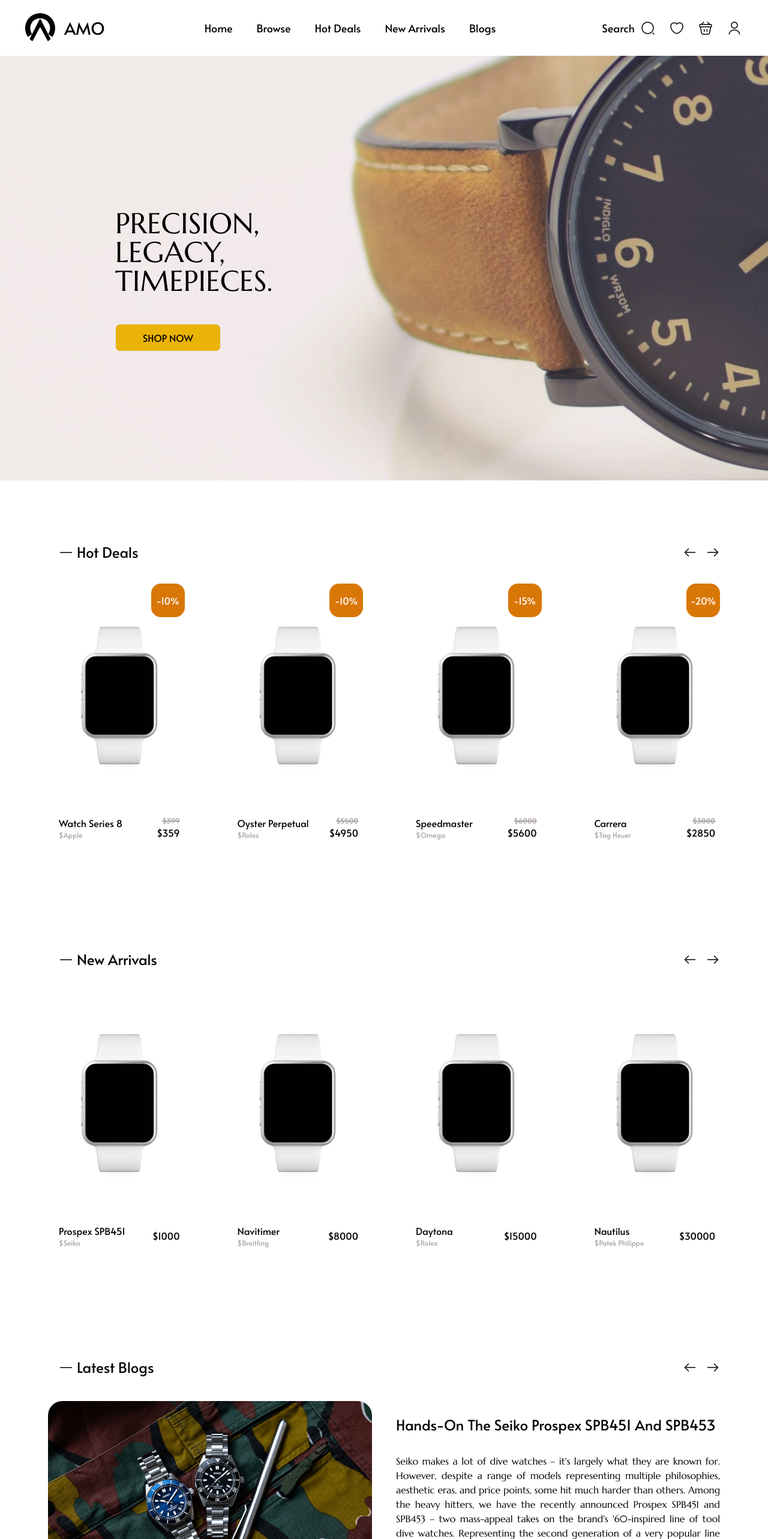
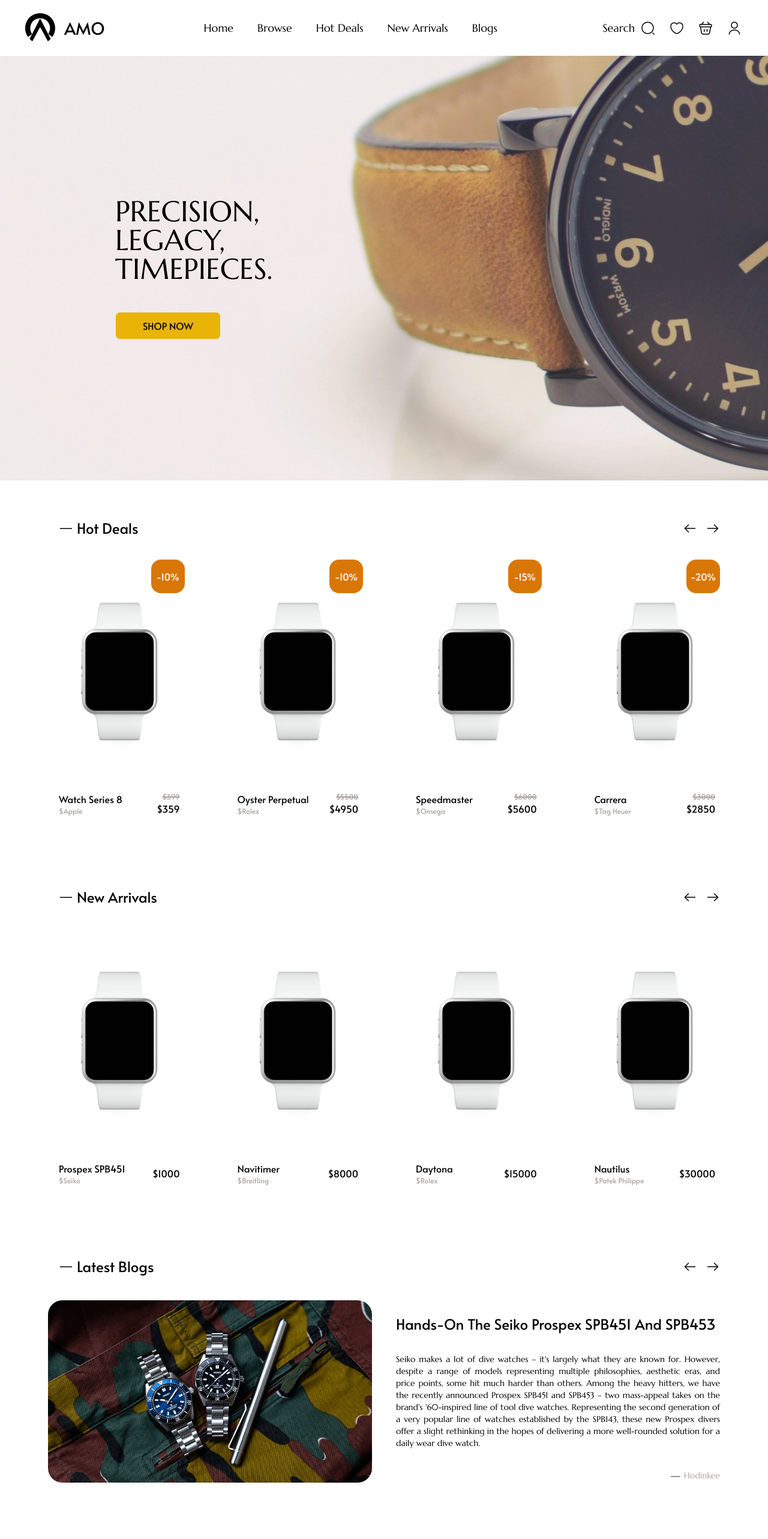
Before and after one commit to sanli-11/amo, a React (Vite) app: page / in a window 1280 px wide. Shown: the top 2566 px of the page at 60% size. Built offline with nearby package versions, Linux system fonts and the light colour scheme.

Commit message:
Made separate file for footer content

```diff
--- a/src/components/BlogPreview.jsx
+++ b/src/components/BlogPreview.jsx
@@ -15,7 +15,7 @@ const BlogPreview = ({ blogs }) => {
           />
           <div className="mt-6 flex flex-col justify-center gap-8">
             <h1 className="text-2xl font-secondary">{rev.title}</h1>
-            <p className="text-justify">{rev.description}</p>
+            <p className="text-justify text-sm">{rev.description}</p>
             <a
               className="flex items-center justify-end gap-x-1.5 before:content-['—']"
               href={rev.site}
--- a/src/components/Footer.jsx
+++ b/src/components/Footer.jsx
@@ -1,56 +1,22 @@
+import footer from "../constants/footer";
+
 const Footer = () => {
-  const content = [
-    {
-      id: 0,
-      header: "Shop",
-      links: [
-        { id: 0, title: "Classic", href: "/browse" },
-        { id: 1, title: "Modern", href: "/browse" },
-        { id: 2, title: "Smart", href: "/browse" },
-        { id: 3, title: "Luxury", href: "/browse" },
-        { id: 4, title: "Chronograph", href: "/browse" },
-      ],
-    },
-    {
-      id: 1,
-      header: "About",
-      links: [
-        { id: 0, title: "About Us", href: "/about" },
-        { id: 1, title: "Contact Us", href: "/about" },
-        { id: 2, title: "Become a Distribution", href: "/about" },
-      ],
-    },
-    {
-      id: 2,
-      header: "Help",
-      links: [
-        { id: 0, title: "FAQ", href: "/about" },
-        { id: 1, title: "Shipping", href: "/about" },
-        { id: 2, title: "Return Policy", href: "/about" },
-      ],
-    },
-    {
-      id: 3,
-      header: "Follow Us",
-      links: [
-        { id: 0, title: "Facebook", href: "facebook.com" },
-        { id: 1, title: "Instagram", href: "instagram.com" },
-        { id: 2, title: "Twitter", href: "x.com" },
-      ],
-    },
-  ];
-
   return (
     <div className="mt-16 px-40 py-24 flex justify-evenly bg-black font-secondary">
-      {content.map((col) => {
+      {footer.map((col) => {
         return (
           <div key={col.id}>
-            <h3 className="mb-6 text-xl uppercase text-yellow-500">{col.header}</h3>
+            <h3 className="mb-6 text-xl uppercase text-yellow-500">
+              {col.header}
+            </h3>
             <ul className={col.id === 3 && "flex gap-x-4"}>
               {col.links.map((row) => {
                 return (
                   <li key={row.id} className="mb-0.5">
-                    <a href={row.href} className="text-sm uppercase text-stone-400">
+                    <a
+                      href={row.href}
+                      className="text-sm uppercase text-stone-400"
+                    >
                       {row.title}
                     </a>
                   </li>
--- a/src/components/NavButton.jsx
+++ b/src/components/NavButton.jsx
@@ -2,7 +2,7 @@ import { navigationIcons } from "../constants/header";
 
 const NavButton = () => {
   return (
-    <nav className="font-secondary">
+    <nav>
       <ul className="flex items-center text-lg">
         {navigationIcons.map((item) => {
           const icon = (
--- a/src/components/NavLinks.jsx
+++ b/src/components/NavLinks.jsx
@@ -2,7 +2,7 @@ import { navigationItems } from "../constants/header";
 
 const NavLinks = () => {
   return (
-    <nav className="font-secondary">
+    <nav>
       <ul className="flex justify-evenly items-center">
         {navigationItems.map((link) => (
           <li key={link.id} className="px-5 text-lg">
--- a/src/components/Section.jsx
+++ b/src/components/Section.jsx
@@ -3,7 +3,7 @@ import PropTypes from "prop-types";
 const Section = ({ className, children, padded }) => {
   return (
     <section
-      className={`${String(className)} ${padded ? "pt-16 pb-28 px-20" : "pb-10"}`}
+      className={`${String(className)} ${padded ? "mt-16 mb-28 mx-20" : "mb-10"}`}
     >
       {children}
     </section>
--- /dev/null
+++ b/src/constants/footer.js
@@ -0,0 +1,42 @@
+const footer = [
+  {
+    id: 0,
+    header: "Shop",
+    links: [
+      { id: 0, title: "Classic", href: "/browse" },
+      { id: 1, title: "Modern", href: "/browse" },
+      { id: 2, title: "Smart", href: "/browse" },
+      { id: 3, title: "Luxury", href: "/browse" },
+      { id: 4, title: "Chronograph", href: "/browse" },
+    ],
+  },
+  {
+    id: 1,
+    header: "About",
+    links: [
+      { id: 0, title: "About Us", href: "/about" },
+      { id: 1, title: "Contact Us", href: "/about" },
+      { id: 2, title: "Become a Distribution", href: "/about" },
+    ],
+  },
+  {
+    id: 2,
+    header: "Help",
+    links: [
+      { id: 0, title: "FAQ", href: "/about" },
+      { id: 1, title: "Shipping", href: "/about" },
+      { id: 2, title: "Return Policy", href: "/about" },
+    ],
+  },
+  {
+    id: 3,
+    header: "Follow Us",
+    links: [
+      { id: 0, title: "Facebook", href: "facebook.com" },
+      { id: 1, title: "Instagram", href: "instagram.com" },
+      { id: 2, title: "Twitter", href: "x.com" },
+    ],
+  },
+];
+
+export default footer;
```
